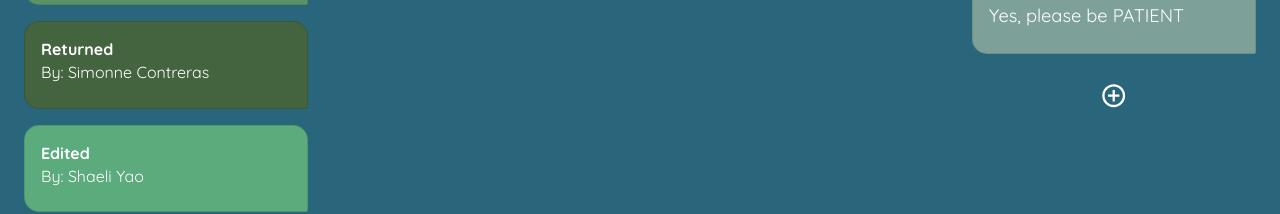
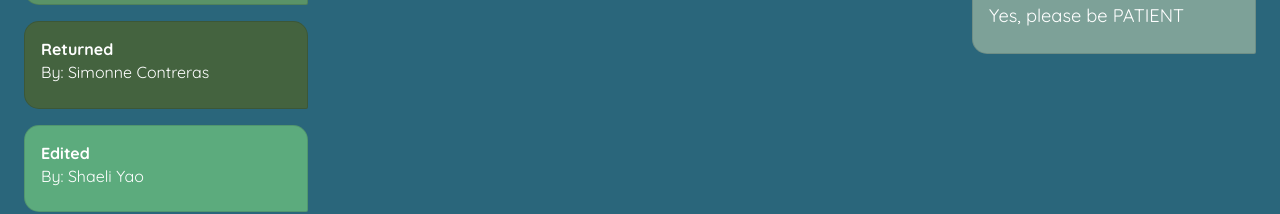
Before and after one commit to Autograder/rook, a React (Create React App) app: page /queue in a window 1280 px wide. Shown: the part 326-540 px from the top of the page. Built offline with nearby package versions, Linux system fonts and the light colour scheme.

Commit message:
comment out things

```diff
--- a/src/components/MessageWidget.tsx
+++ b/src/components/MessageWidget.tsx
@@ -16,9 +16,12 @@ export default function MessageWidget() {
 			<Message sender="Sravya Balasa" message="Is there anyone in the lab?" received={false}/>
 			<Message sender="Simonne Contreras" message="Yes, please be PATIENT" received={true}/>
 
-			<IconButton aria-label="delete" onClick={() => handleClickOpen()} className={classes.icon}>
-                <AddCircleOutlineIcon/>
-            </IconButton>
+
 		</div>
 	);
 }
+/*
+<IconButton aria-label="delete" onClick={() => handleClickOpen()} className={classes.icon}>
+                <AddCircleOutlineIcon/>
+			</IconButton>
+			*/
```
